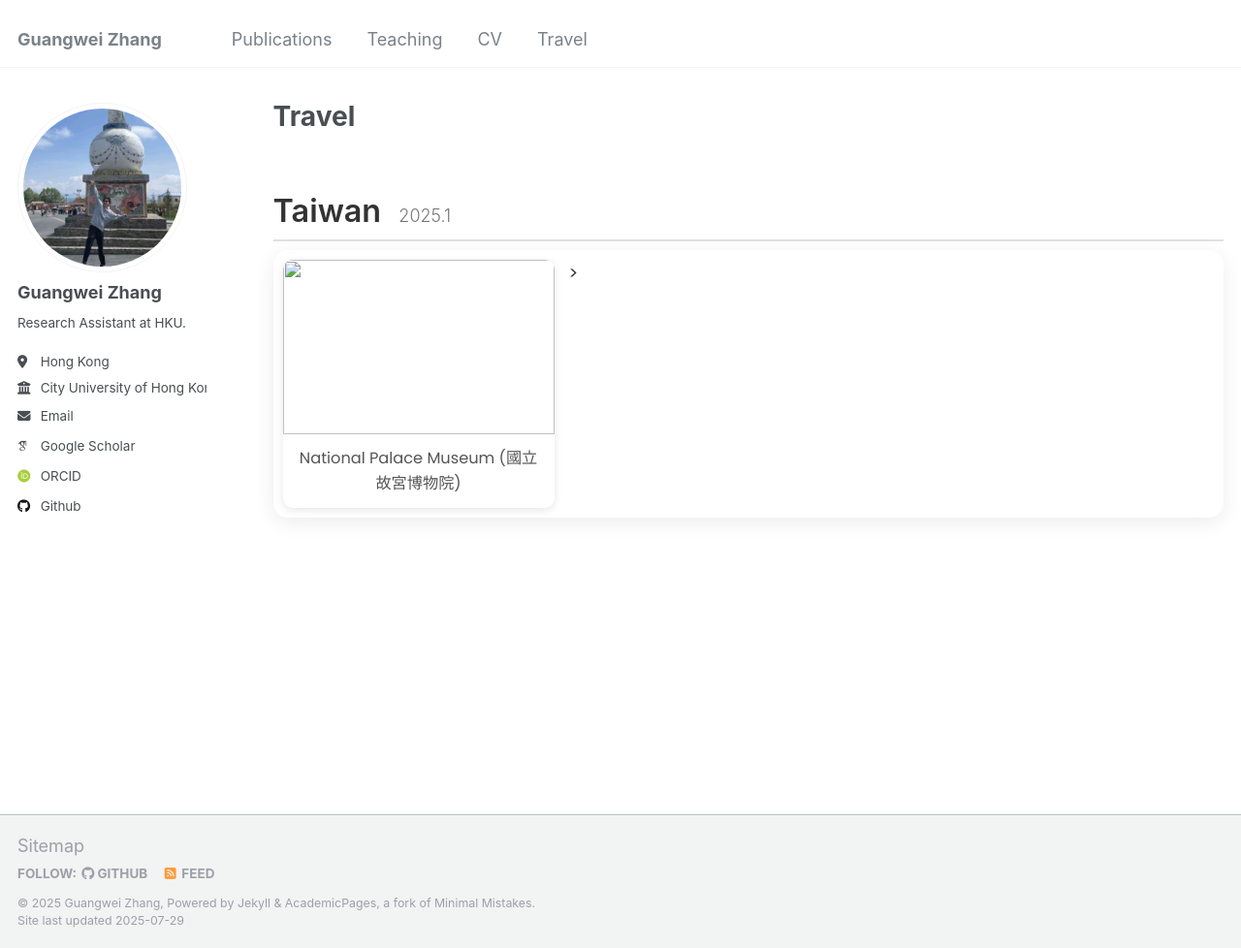
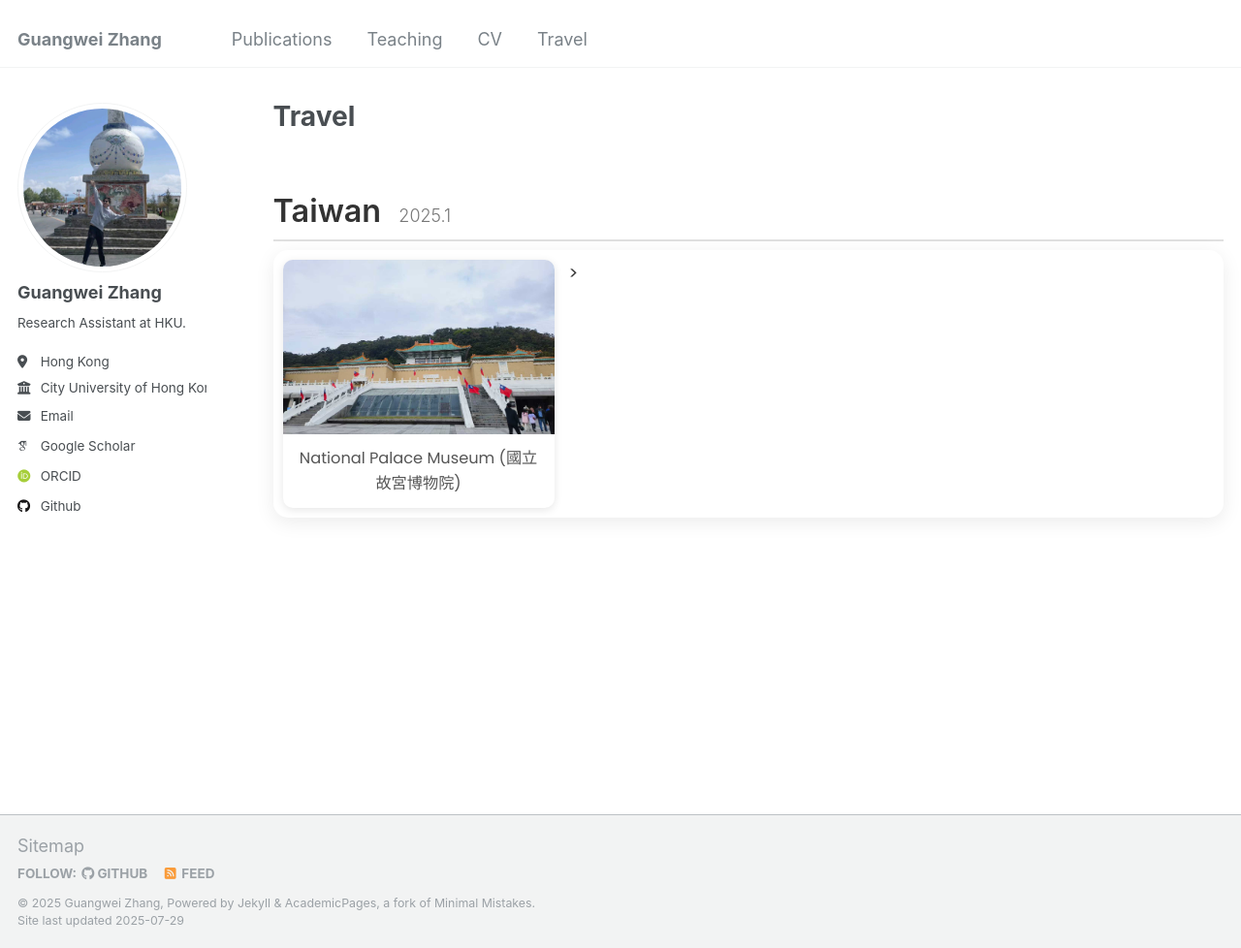
Before and after one commit to changhu73/changhu73.github.io, a Jekyll site: the page built from _pages/travel.md, in a window 1280 px wide and 978 px high. Shown: the whole window at 97% size. Built offline with Jekyll 4.4.1, drawn with Linux system fonts in a browser that asks for light colours; some web fonts are replaced.

Commit message:
Update travel.md

```diff
--- a/_pages/travel.md
+++ b/_pages/travel.md
@@ -117,7 +117,7 @@ author_profile: true
       <div class="slider-track">
         <!-- Add photos for this trip here -->
         <div class="photo-card">
-          <img src="taiwan1.jpg" alt="">
+          <img src="/images/taiwan1.jpg" alt="">
           <div class="caption"><p>National Palace Museum (國立故宮博物院)</p></div>
         </div>
 >
```
